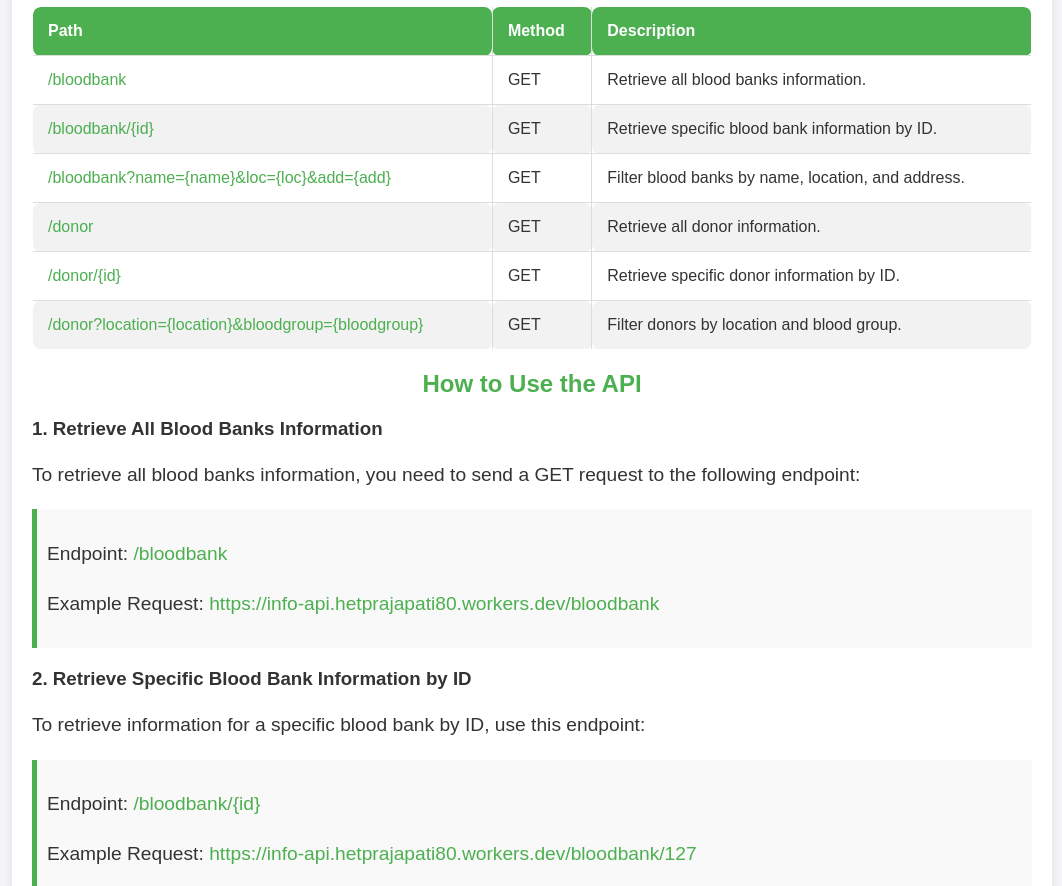
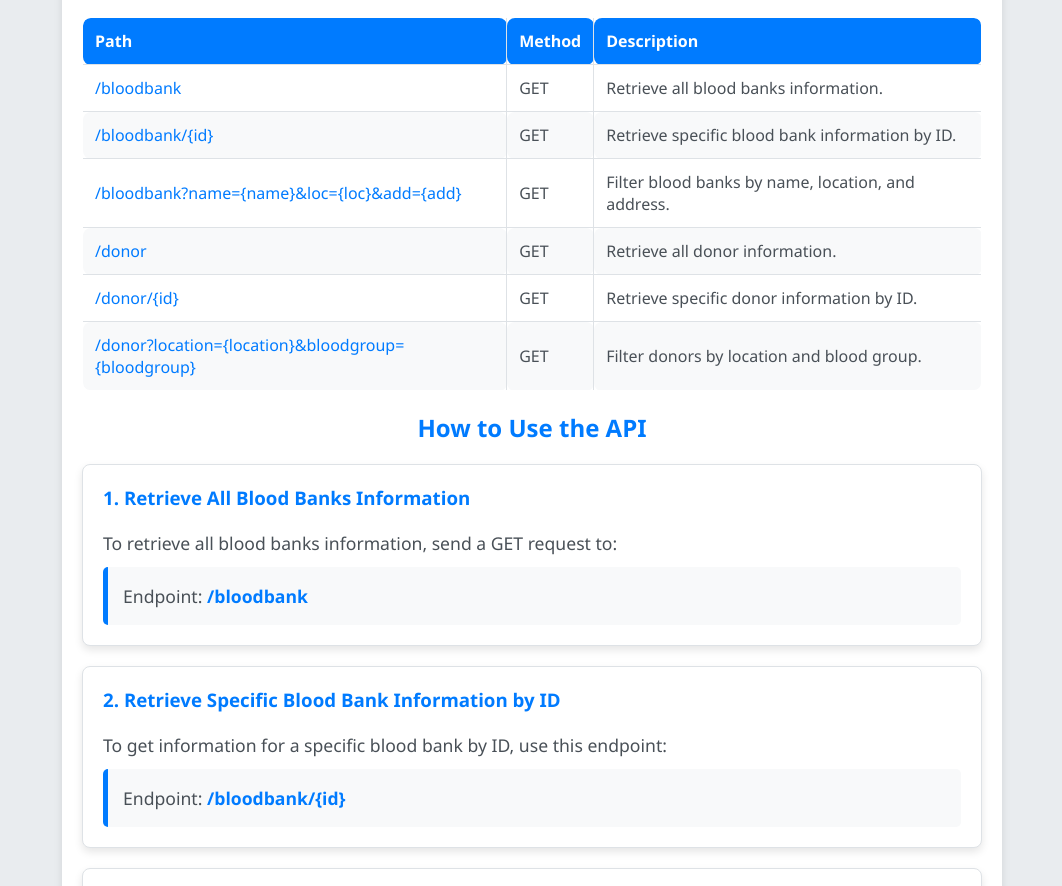
Before and after one commit to prajapatihet/hospitalinfo-api, a plain HTML site: page index.html in a window 1280 px wide. Shown: the part 180-1066 px from the top of the page, without its empty margins (108-1170 px from the left). Drawn offline with Linux system fonts and the light colour scheme.

Commit message:
Update index.html

```diff
--- a/index.html
+++ b/index.html
@@ -1,35 +1,36 @@
 <!DOCTYPE html>
-<html>
+<html lang="en">
 <head>
+    <meta charset="UTF-8">
+    <meta name="viewport" content="width=device-width, initial-scale=1.0">
     <title>API Information</title>
     <style>
         body {
-            font-family: Arial, sans-serif;
+            font-family: 'Segoe UI', Tahoma, Geneva, Verdana, sans-serif;
             margin: 0;
             padding: 0;
-            box-sizing: border-box;
-            background-color: #f4f4f9;
-            color: #333;
+            background-color: #e9ecef;
+            color: #495057;
         }
         .container {
-            max-width: 1000px;
+            max-width: 900px;
             margin: 40px auto;
             padding: 20px;
-            background: #fff;
-            box-shadow: 0 0 10px rgba(0, 0, 0, 0.1);
+            background: #ffffff;
             border-radius: 8px;
+            box-shadow: 0 4px 8px rgba(0, 0, 0, 0.1);
         }
         h1, h2 {
-            color: #4CAF50;
+            color: #007bff;
             text-align: center;
             margin-bottom: 20px;
         }
         h3 {
-            color: #333;
+            color: #343a40;
             margin-top: 20px;
         }
         p {
-            font-size: 1.2em;
+            font-size: 1.1em;
             line-height: 1.6;
         }
         table {
@@ -38,40 +39,64 @@
             margin-top: 20px;
         }
         table, th, td {
-            border: 1px solid #ddd;
+            border: 1px solid #dee2e6;
             border-radius: 8px;
             overflow: hidden;
         }
         th, td {
-            padding: 15px;
+            padding: 12px;
             text-align: left;
         }
         th {
-            background-color: #4CAF50;
+            background-color: #007bff;
             color: white;
         }
         tr:nth-child(even) {
-            background-color: #f2f2f2;
+            background-color: #f8f9fa;
         }
         a {
-            color: #4CAF50;
+            color: #007bff;
             text-decoration: none;
         }
         a:hover {
             text-decoration: underline;
         }
         .instructions {
-            background: #f9f9f9;
-            padding: 10px;
-            border-left: 5px solid #4CAF50;
+            background: #f8f9fa;
+            padding: 15px;
+            border-left: 5px solid #007bff;
             margin-top: 10px;
+            border-radius: 5px;
         }
         .example {
             font-family: monospace;
-            background: #f2f2f2;
+            background: #f1f3f5;
             padding: 10px;
             border-radius: 5px;
             margin-top: 5px;
+            display: block;
+        }
+        .example a {
+            color: #007bff;
+        }
+        .card {
+            background: #ffffff;
+            border: 1px solid #dee2e6;
+            border-radius: 8px;
+            padding: 20px;
+            margin-top: 20px;
+            box-shadow: 0 4px 8px rgba(0, 0, 0, 0.1);
+        }
+        .card h3 {
+            color: #007bff;
+            margin-top: 0;
+        }
+        .card p {
+            margin: 0;
+        }
+        .card a {
+            color: #007bff;
+            font-weight: bold;
         }
     </style>
 </head>
@@ -124,46 +149,52 @@
 
         <h2>How to Use the API</h2>
 
+        <div class="card">
             <h3>1. Retrieve All Blood Banks Information</h3>
-        <p>To retrieve all blood banks information, you need to send a GET request to the following endpoint:</p>
+            <p>To retrieve all blood banks information, send a GET request to:</p>
             <div class="instructions">
                 <p>Endpoint: <a href="https://info-api.hetprajapati80.workers.dev/bloodbank" target="_blank">/bloodbank</a></p>
-            <p>Example Request: <a href="https://info-api.hetprajapati80.workers.dev/bloodbank" target="_blank">https://info-api.hetprajapati80.workers.dev/bloodbank</a></p>
+            </div>
         </div>
 
+        <div class="card">
             <h3>2. Retrieve Specific Blood Bank Information by ID</h3>
-        <p>To retrieve information for a specific blood bank by ID, use this endpoint:</p>
+            <p>To get information for a specific blood bank by ID, use this endpoint:</p>
             <div class="instructions">
                 <p>Endpoint: <a href="https://info-api.hetprajapati80.workers.dev/bloodbank/{id}" target="_blank">/bloodbank/{id}</a></p>
-            <p>Example Request: <a href="https://info-api.hetprajapati80.workers.dev/bloodbank/127" target="_blank">https://info-api.hetprajapati80.workers.dev/bloodbank/127</a></p>
+            </div>
         </div>
 
+        <div class="card">
             <h3>3. Filter Blood Banks by Name, Location, and Address</h3>
-        <p>To filter blood banks based on name, location, and address, use the following endpoint with query parameters:</p>
+            <p>To filter blood banks based on name, location, and address, use the following endpoint:</p>
             <div class="instructions">
                 <p>Endpoint: <a href="https://info-api.hetprajapati80.workers.dev/bloodbank?name={name}&loc={loc}&add={add}" target="_blank">/bloodbank?name={name}&loc={loc}&add={add}</a></p>
-            <p>Example Request: <a href="https://info-api.hetprajapati80.workers.dev/bloodbank?name=Kailash&loc=Vadodara&add=Goraj" target="_blank">https://info-api.hetprajapati80.workers.dev/bloodbank?name=Kailash&loc=Vadodara&add=Goraj</a></p>
+            </div>
         </div>
 
+        <div class="card">
             <h3>4. Retrieve All Donor Information</h3>
             <p>To get a list of all donors, send a GET request to:</p>
             <div class="instructions">
                 <p>Endpoint: <a href="https://info-api.hetprajapati80.workers.dev/donor" target="_blank">/donor</a></p>
-            <p>Example Request: <a href="https://info-api.hetprajapati80.workers.dev/donor" target="_blank">https://info-api.hetprajapati80.workers.dev/donor</a></p>
+            </div>
         </div>
 
+        <div class="card">
             <h3>5. Retrieve Specific Donor Information by ID</h3>
             <p>To access information for a specific donor by ID, use this endpoint:</p>
             <div class="instructions">
                 <p>Endpoint: <a href="https://info-api.hetprajapati80.workers.dev/donor/{id}" target="_blank">/donor/{id}</a></p>
-            <p>Example Request: <a href="https://info-api.hetprajapati80.workers.dev/donor/51" target="_blank">https://info-api.hetprajapati80.workers.dev/donor/51</a></p>
+            </div>
         </div>
 
+        <div class="card">
             <h3>6. Filter Donors by Location and Blood Group</h3>
             <p>To filter donors based on location and blood group, use this endpoint:</p>
             <div class="instructions">
                 <p>Endpoint: <a href="https://info-api.hetprajapati80.workers.dev/donor?location={location}&bloodgroup={bloodgroup}" target="_blank">/donor?location={location}&bloodgroup={bloodgroup}</a></p>
-            <p>Example Request: <a href="https://info-api.hetprajapati80.workers.dev/donor?location=Vadodara&bloodgroup=A+" target="_blank">https://info-api.hetprajapati80.workers.dev/donor?location=Vadodara&bloodgroup=A+</a></p>
+            </div>
         </div>
     </div>
 </body>
```
Lines whose indentation alone changed are shown as unchanged.
